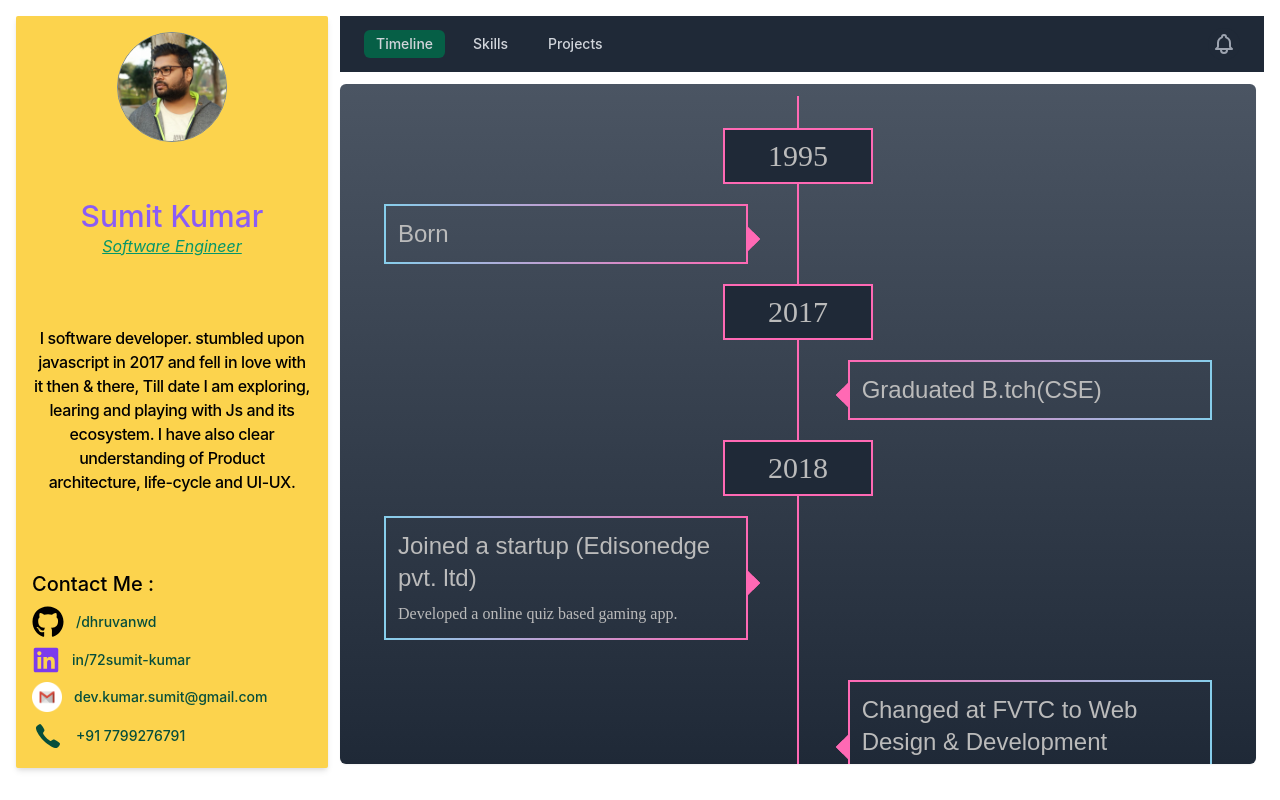
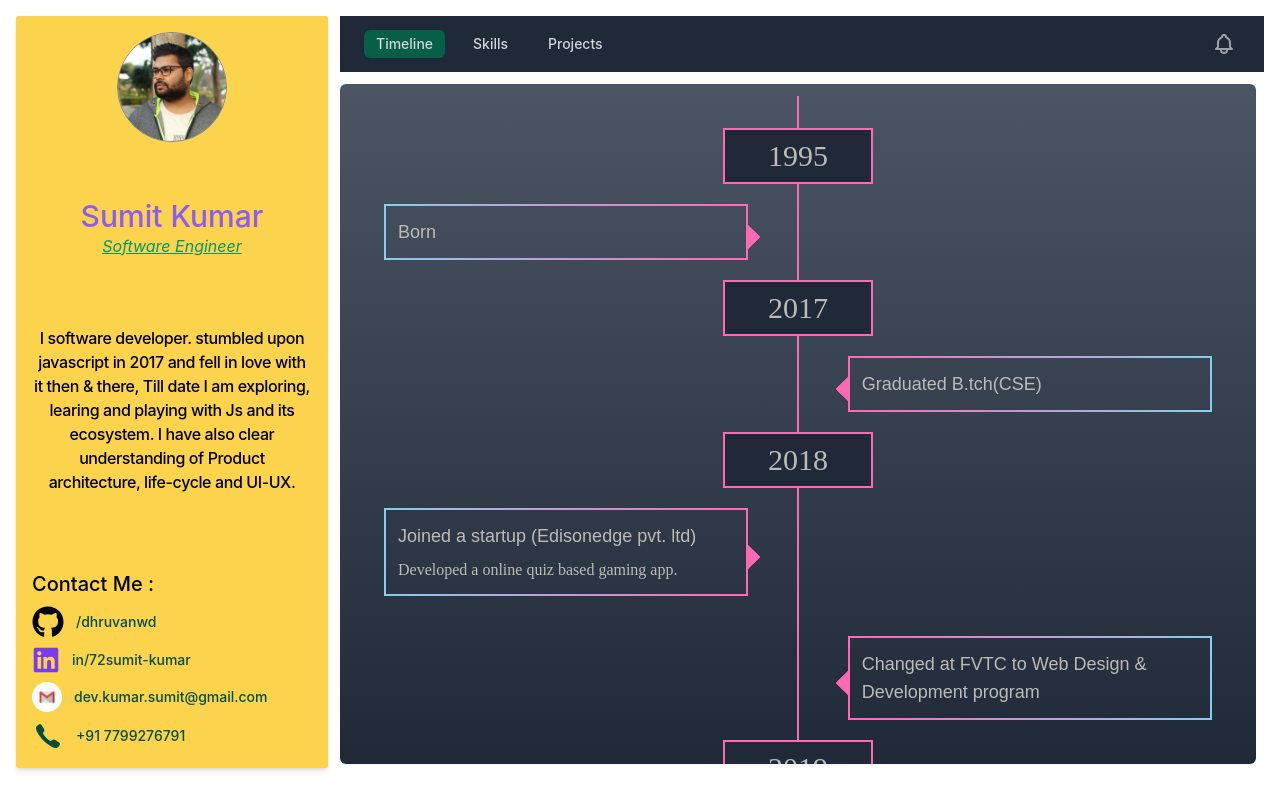
Before and after one commit to OrcaByte/portfolio, a React (Create React App) app: page / in a window 1280 px wide. Built offline with nearby package versions, Linux system fonts and the light colour scheme.

Commit message:
production build added

```diff
--- a/src/Homepage/HomeContainer.tsx
+++ b/src/Homepage/HomeContainer.tsx
@@ -23,8 +23,7 @@ export default function HomeContainer() {
             )}
             path="/contacts"
           />
-          <Route component={WorkExperience} path="/" />
-
+          <Route component={WorkExperience} path="**" />
         </Switch>
       </Router>
     </div>
--- a/src/Homepage/WorkExperience.tsx
+++ b/src/Homepage/WorkExperience.tsx
@@ -19,7 +19,7 @@ export default function WorkExperience() {
             {(event.title || event.blurp) && (
               <div className="timeline__item md:mr-0 mr-10 p-3 my-5">
                 {event.title && (
-                  <h3 className="timeline__title m-0 text-lg md:text-2xl">
+                  <h3 className="timeline__title m-0 text-lg">
                     {event.title}
                   </h3>
                 )}
```
Also changed, not shown: 7 other files (tests, documents, lock files or other folders).
